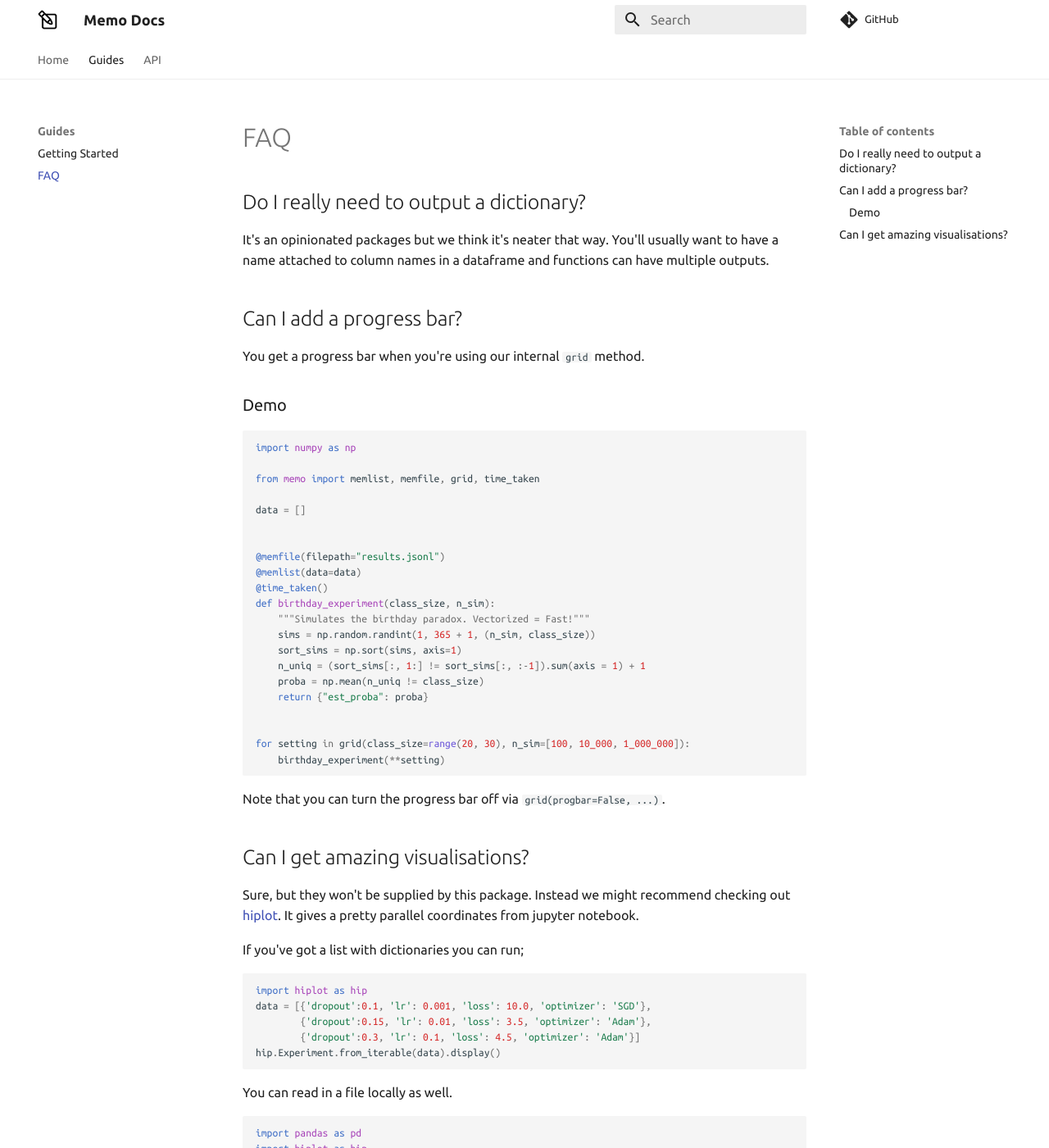
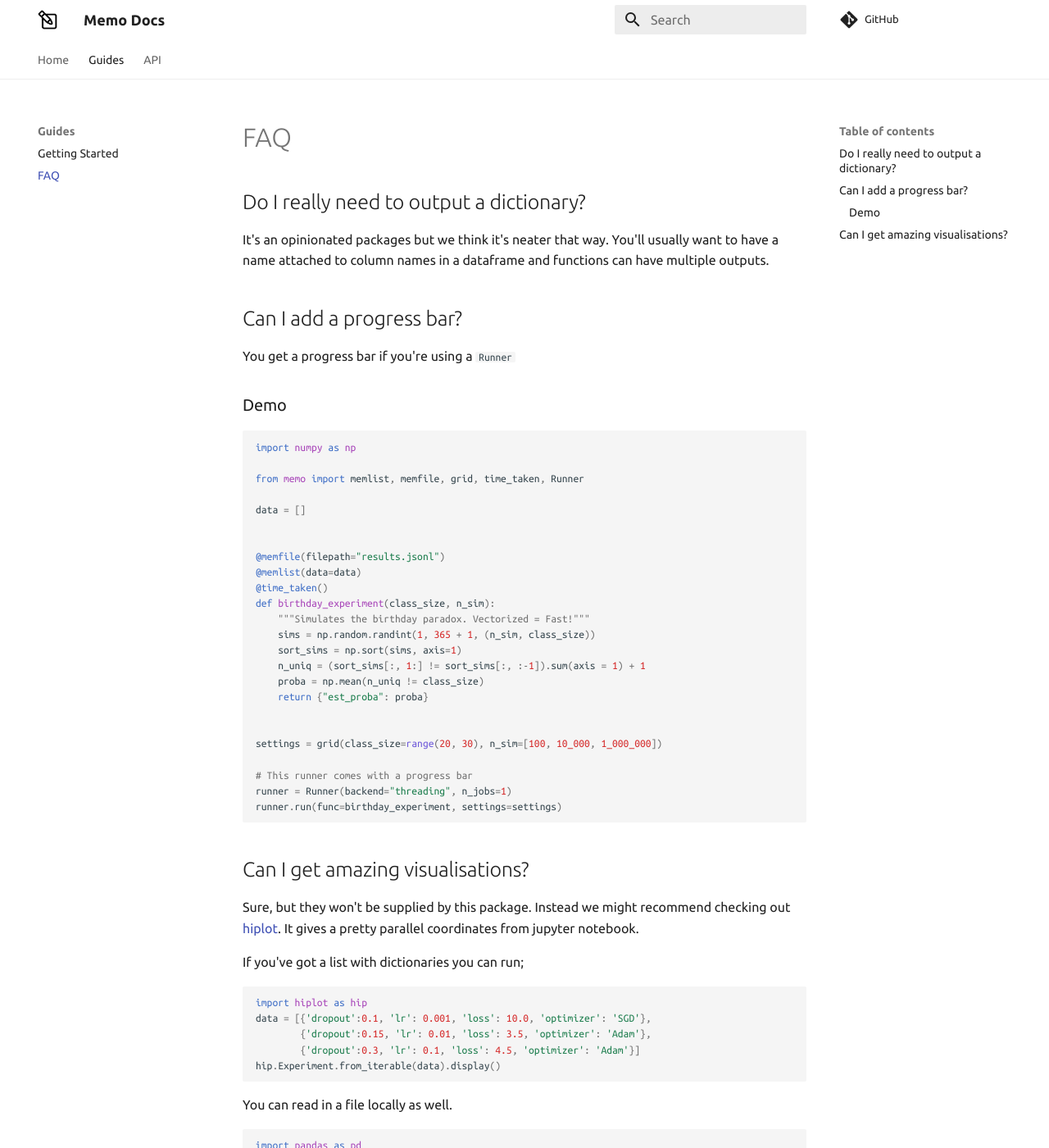
Before and after one commit to koaning/memo, an MkDocs documentation site: the page built from docs/faq.md, in a window 1280 px wide and 1400 px high. Shown: the whole window at 82% size. Built offline with MkDocs 1.6.1 and Material for MkDocs 9.7.7, drawn with Linux system fonts in a browser that asks for light colours; comment, search, counter and statistics services are not loaded.

Commit message:
made-grid-output-list

````diff
--- a/docs/faq.md
+++ b/docs/faq.md
@@ -6,14 +6,14 @@ a dataframe and functions can have multiple outputs.
 
 ## Can I add a progress bar?
 
-You get a progress bar when you're using our internal `grid` method.
+You get a progress bar if you're using a `Runner`
 
 ### Demo
 
 ```python
 import numpy as np
 
-from memo import memlist, memfile, grid, time_taken
+from memo import memlist, memfile, grid, time_taken, Runner
 
 data = []
 
@@ -30,11 +30,12 @@ def birthday_experiment(class_size, n_sim):
     return {"est_proba": proba}
 
 
-for setting in grid(class_size=range(20, 30), n_sim=[100, 10_000, 1_000_000]):
-    birthday_experiment(**setting)
+settings = grid(class_size=range(20, 30), n_sim=[100, 10_000, 1_000_000])
+
+# This runner comes with a progress bar
+runner = Runner(backend="threading", n_jobs=1)
+runner.run(func=birthday_experiment, settings=settings)
 ```
-
-Note that you can turn the progress bar off via `grid(progbar=False, ...)`.
 
 ## Can I get amazing visualisations?
 
````
Also changed, not shown: README.md (+1 -1 lines), docs/getting-started.md (+2 -2 lines), 3 other files.
